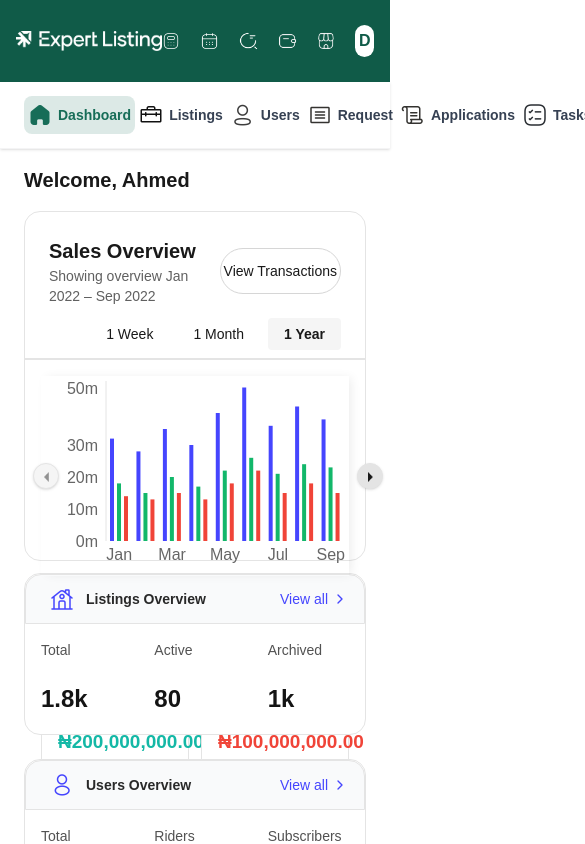
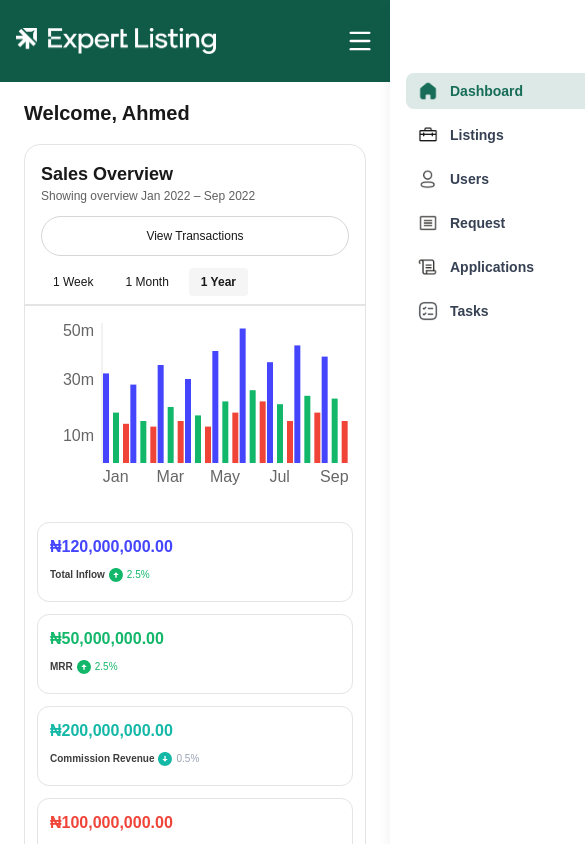
Before and after one commit to Erhimuebru/Proptech-dashboard, a Next.js app: page / in a window 390 px wide. Shown: the top 844 px of the page, 585 px wide, since content can reach past the window. Built offline with nearby package versions, Linux system fonts and the light colour scheme.

Commit message:
protech dashboard

```diff
--- a/app/page.tsx
+++ b/app/page.tsx
@@ -6,7 +6,7 @@ export default function Home() {
   return (
     <div className="flex-col">
     <Navbar/>
-    <SubNavbar/>
+    {/* <SubNavbar/> */}
     <DashboardPage/>
     </div>
   );
--- a/components/dashoard.tsx
+++ b/components/dashoard.tsx
@@ -70,9 +70,9 @@ export default function DashboardPage() {
 
   return (
     <div className="mx-auto max-w-[1440px] px-6">
-
-        <h2 className="text-[#191919] font-bold text-[20px] mt-4 mb-4  ">Welcome, Ahmed</h2>
-
+      <h2 className="text-[#191919] font-bold text-[20px] mt-4 mb-4  ">
+        Welcome, Ahmed
+      </h2>
 
       <div className="grid grid-cols-1 gap-3 xl:grid-cols-3 mb-6">
         <div className="xl:col-span-2">
@@ -81,12 +81,14 @@ export default function DashboardPage() {
         <div className="space-y-6">
           {/* Listings Overview */}
           <OverviewCard
-        icon={  <Image
+            icon={
+              <Image
                 src={"/icons/solar_home-linear.png"}
                 alt={"Previous"}
                 width={24}
                 height={24}
-          />}
+              />
+            }
             title="Listings Overview"
             stats={[
               { label: "Total", value: "1.8k" },
@@ -98,12 +100,14 @@ export default function DashboardPage() {
 
           {/* Users Overview */}
           <OverviewCard
-        icon={<Image
+            icon={
+              <Image
                 src={"/icons/user.png"}
                 alt={"Previous"}
                 width={24}
                 height={24}
-          />}
+              />
+            }
             title="Users Overview"
             stats={[
               { label: "Total", value: "20.7k" },
@@ -113,20 +117,15 @@ export default function DashboardPage() {
             onViewAll={() => console.log("View all users")}
           />
         </div>
+      </div>
+      <div className="grid grid-cols-1 gap-3 md:grid-cols-2 xl:grid-cols-3 pb-32">
 
-</div>
-  <div className="grid grid-cols-1 gap-3 md:grid-cols-2 xl:grid-cols-3">
-      {/* Hero carousel (autoplay) */}
         <Carousel autoPlay interval={5000} items={heroCarousel} />
 
-      {/* Secondary carousel (slower autoplay) */}
         <Carousel autoPlay interval={7000} items={officeCarousel} />
 
-      {/* Static carousel (dots only) */}
         <Carousel autoPlay interval={9000} items={apartmentCarousel} />
       </div>
-
-
     </div>
   );
 }
--- a/components/navbar.tsx
+++ b/components/navbar.tsx
@@ -1,11 +1,47 @@
+"use client";
+
+import { useState } from "react";
 import Image from "next/image";
+import clsx from "clsx";
+import { Menu, X } from "lucide-react";
 
 export default function Navbar() {
+  const [active, setActive] = useState("Dashboard");
+  const [open, setOpen] = useState(false);
+
+  const NAV_ITEMS = [
+    {
+      label: "Dashboard",
+      icon: "/icons/Home 1.png",
+    },
+    {
+      label: "Listings",
+      icon: "/icons/Toolbox.png",
+    },
+    {
+      label: "Users",
+      icon: "/icons/Profile 1.png",
+    },
+    {
+      label: "Request",
+      icon: "/icons/Article.png",
+    },
+    {
+      label: "Applications",
+      icon: "/icons/Scroll.png",
+    },
+    {
+      label: "Tasks",
+      icon: "/icons/task-square.png",
+    },
+  ];
+
   return (
-    <header className="w-full bg-[#105B48] text-white h-[82px] flex items-center ">
+    <>
+      {/* TOP NAVBAR */}
+      <header className="w-full bg-[#105B48] text-white h-[82px] flex items-center">
         <div className="max-w-[1440px] mx-auto w-full flex items-center justify-between px-4">
-        {/* Left: Logo */}
-        <div className="flex items-center gap-6 text-lg font-semibold">
+          {/* Logo */}
           <Image
             src="/icons/expertlisting.png"
             alt="Logo"
@@ -13,65 +49,132 @@ export default function Navbar() {
             height={26}
             priority
           />
-        </div>
 
-        {/* Right: Actions */}
-        <div className="flex items-center gap-5">
-          <button className="hover:opacity-80">
+          {/* Desktop Actions */}
+          <div className="hidden md:flex items-center gap-5">
+            {[
+              "Budgeting",
+              "calendar",
+              "document-text",
+              "Payout Center",
+              "Marketplace",
+            ].map((icon) => (
+              <button key={icon} className="hover:opacity-80">
                 <Image
-              src="/icons/Budgeting.png"
-              alt="Budgeting"
+                  src={`/icons/${icon}.png`}
+                  alt={icon}
                   width={32}
                   height={32}
-              priority
                 />
               </button>
-
-          <button className="hover:opacity-80">
-            <Image
-              src="/icons/calendar.png"
-              alt="Calendar"
-              width={32}
-              height={32}
-              priority
-            />
-          </button>
-
-          <button className="hover:opacity-80">
-            <Image
-              src="/icons/document-text.png"
-              alt="Document"
-              width={32}
-              height={32}
-              priority
-            />
-          </button>
-          <button className="hover:opacity-80">
-            <Image
-              src="/icons/Payout Center.png"
-              alt="Marketplace"
-              width={32}
-              height={32}
-              priority
-            />
-          </button>
-
-          <button className="hover:opacity-80">
-            <Image
-              src="/icons/Marketplace.png"
-              alt="Marketplace"
-              width={32}
-              height={32}
-              priority
-            />
-          </button>
+            ))}
 
             <div className="flex h-8 w-8 items-center justify-center rounded-full bg-white text-[#105B48] font-bold">
               D
             </div>
           </div>
+
+          {/* Mobile Menu Button */}
+          <button
+            onClick={() => setOpen(true)}
+            className="md:hidden"
+          >
+            <Menu size={28} />
+          </button>
+        </div>
+      </header>
+
+      {/* DESKTOP SUB NAV */}
+      <header className="hidden md:flex w-full bg-white border-b border-[#F4F4F5] shadow-sm h-[67px] items-center">
+        <nav className="flex justify-between px-6 py-3 max-w-[1440px] mx-auto w-full">
+          {NAV_ITEMS.map((item) => {
+            const isActive = active === item.label;
+
+            return (
+              <button
+                key={item.label}
+                onClick={() => setActive(item.label)}
+                className={clsx(
+                  "flex items-center gap-1.5 h-[38px] px-4 rounded-[8px] text-sm font-[600] transition-all",
+                  isActive
+                    ? "bg-[#176D5826] text-[#176D58]"
+                    : "text-gray-700 hover:opacity-80"
+                )}
+              >
+                <Image
+                  src={item.icon}
+                  alt={item.label}
+                  width={24}
+                  height={24}
+                />
+                {item.label}
+              </button>
+            );
+          })}
+        </nav>
+      </header>
+
+      {/* MOBILE SIDEBAR */}
+      <div
+        className={clsx(
+          "fixed inset-0 z-50 bg-black/40 transition-opacity",
+          open ? "opacity-100 visible" : "opacity-0 invisible"
+        )}
+        onClick={() => setOpen(false)}
+      />
+
+      <aside
+        className={clsx(
+          "fixed right-0 top-0 z-50 h-full w-[280px] bg-white shadow-lg transform transition-transform duration-300",
+          open ? "translate-x-0" : "translate-x-full"
+        )}
+      >
+        {/* Sidebar Header */}
+        <div className="flex items-center justify-between p-4 border-b">
+          <Image
+            src="/icons/expertlisting.png"
+            alt="Logo"
+            width={150}
+            priority
+            height={20}
+              className="dark:invert"
+          />
+          <button onClick={() => setOpen(false)}>
+            <X size={24} className="text-red-500" />
+          </button>
         </div>
 
-    </header>
+        {/* Nav Items */}
+        <div className="flex flex-col p-4 gap-2">
+          {NAV_ITEMS.map((item) => {
+            const isActive = active === item.label;
+
+            return (
+              <button
+                key={item.label}
+                onClick={() => {
+                  setActive(item.label);
+                  setOpen(false);
+                }}
+                className={clsx(
+                  "flex items-center gap-3 px-3 py-2 rounded-lg text-sm font-[600]",
+                  isActive
+                    ? "bg-[#176D5826] text-[#176D58]"
+                    : "text-gray-700"
+                )}
+              >
+                <Image
+                  src={item.icon}
+                  alt={item.label}
+                  width={20}
+                  height={20}
+                />
+                {item.label}
+              </button>
+            );
+          })}
+        </div>
+      </aside>
+    </>
   );
 }
--- a/components/overview-card.tsx
+++ b/components/overview-card.tsx
@@ -21,12 +21,13 @@ export default function OverviewCard({
   onViewAll,
 }: OverviewCardProps) {
   return (
-    <div className="rounded-[16px] bg-white border border-[#E4E4E4] h-[162px]">
+    <div className="rounded-[16px] bg-white border border-[#E4E4E4] min-h-[180px] flex flex-col">
+
       {/* Header */}
-      <div className=" flex items-center justify-between bg-[#F9FAFB] h-[50px] border border-[#E4E4E4] rounded-t-[16px] p-4">
-        <div className="flex items-center gap-1 ">
+      <div className="flex items-center justify-between bg-[#F9FAFB] h-[50px] border-b border-[#E4E4E4] rounded-t-[16px] px-4">
+        <div className="flex items-center gap-2">
           {icon && (
-            <div className="flex h-10 w-10 items-center justify-center rounded-full">
+            <div className="flex h-8 w-8 items-center justify-center rounded-full">
               {icon}
             </div>
           )}
@@ -44,8 +45,8 @@ export default function OverviewCard({
         </button>
       </div>
 
-      {/* Stats */}
-      <div className="grid grid-cols-3 gap-8 p-4">
+      {/* Stats (center vertically) */}
+      <div className="grid grid-cols-3 gap-8 p-6 flex-1 place-content-center">
         {stats.map((stat) => (
           <div key={stat.label}>
             <p className="text-[14px] text-[#525252]">{stat.label}</p>
--- a/components/sales-listings-overview-section.tsx
+++ b/components/sales-listings-overview-section.tsx
@@ -1,6 +1,5 @@
 "use client";
 import Image from "next/image";
-import {  Home } from "lucide-react";
 import {
   BarChart,
   Bar,
@@ -8,7 +7,6 @@ import {
   YAxis,
   Tooltip,
   ResponsiveContainer,
-
 } from "recharts";
 
 const chartData = [
@@ -22,13 +20,14 @@ const chartData = [
   { month: "Aug", inflow: 42000000, outflow: 24000000, profit: 18000000 },
   { month: "Sep", inflow: 38000000, outflow: 23000000, profit: 15000000 },
 ];
+
 type Trend = "positive" | "negative" | "neutral";
+
 const trendIconMap = {
   positive: "/icons/Vector (4).png",
   negative: "/icons/Vector (3).png",
   neutral: "/icons/Vector (2).png",
 };
-
 
 function MetricCard({
   label,
@@ -44,18 +43,19 @@ const chartData = [
   color: string;
 }) {
   return (
-      <div className="rounded-xl border border-[#E4E4E4] bg-white  h-[83px] p-4">
+    <div className="rounded-xl border border-[#E4E4E4] bg-white min-h-[80px] p-3 sm:p-5">
+      <p className={`text-[16px] sm:text-[19px] font-bold ${color}`}>
+        {value}
+      </p>
 
-        <p className={`text-[19px] font-bold ${color}`}>{value}</p>
-
-        <div className="mt-2 flex items-center gap-1 text-[11px] whitespace-nowrap">
+      <div className="mt-2 flex items-center gap-1 text-[10px] sm:text-[11px] whitespace-nowrap">
         <p className="text-[#3D3D3D] font-semibold">{label}</p>
 
         <Image
           src={trendIconMap[trend]}
           alt={`${trend} trend`}
-    width={16}
-    height={16}
+          width={14}
+          height={14}
         />
 
         <span
@@ -70,39 +70,39 @@ const chartData = [
           {change}
         </span>
       </div>
-
-
     </div>
   );
 }
 
-
 export default function SalesOverview() {
   return (
-    <div className="rounded-2xl border border-[#E4E4E4] bg-white h-[350px]">
+    <div className="rounded-2xl border border-[#E4E4E4] bg-white min-h-[350px] w-full">
+
       {/* Header */}
-      <div className="mb-3 flex items-center justify-between pr-6 pl-6 pt-6">
+      <div className="mb-3 flex flex-col gap-3 sm:flex-row sm:items-center sm:justify-between px-4 sm:px-6 pt-4 sm:pt-6">
         <div>
-          <h2 className="text-[20px] font-semibold text-[#191919]">Sales Overview</h2>
-          <p className="text-sm text-[#606060]">
+          <h2 className="text-[18px] sm:text-[20px] font-semibold text-[#191919]">
+            Sales Overview
+          </h2>
+          <p className="text-xs sm:text-sm text-[#606060]">
             Showing overview Jan 2022 – Sep 2022
           </p>
         </div>
 
-        <button className="rounded-full border border-[#D6D6D6] text-[#191919] w-[177px] h-[46px] text-sm font-medium hover:bg-muted">
+        <button className="rounded-full border border-[#D6D6D6] text-[#191919] h-[40px] sm:h-[46px] px-4 text-xs sm:text-sm font-medium hover:bg-muted">
           View Transactions
         </button>
       </div>
 
       {/* Filters */}
-      <div className="mb-2 flex gap-2 justify-end pr-6">
-        {['1 Week', '1 Month', '1 Year'].map((item, i) => (
+      <div className="mb-2 flex flex-wrap gap-2 justify-start sm:justify-end px-4 sm:pr-6">
+        {["1 Week", "1 Month", "1 Year"].map((item, i) => (
           <button
             key={item}
-            className={`rounded-sm px-4 py-1.5 text-sm text-[#191919] ${
+            className={`rounded-sm px-3 py-1.5 text-xs sm:text-sm text-[#191919] ${
               i === 2
-                ? ' bg-[#F5F5F5] hover:bg-[#E4E4E7] font-semibold'
-                : ''
+                ? "bg-[#F5F5F5] hover:bg-[#E4E4E7] font-semibold"
+                : ""
             }`}
           >
             {item}
@@ -110,59 +110,56 @@ export default function SalesOverview() {
         ))}
       </div>
 
-<div className="border border-[#E4E4E4]"/>
+      <div className="border border-[#E4E4E4]" />
+
       {/* Chart + Metrics */}
-<div className="grid grid-cols-1 gap-10 lg:grid-cols-2 p-4 ">
+      <div className="grid grid-cols-1 gap-6 lg:grid-cols-2 p-3 sm:p-4">
 
         {/* Chart */}
-<div className="relative h-[200px]">
+        <div className="relative h-[180px] sm:h-[220px] w-full">
               {/* Prev */}
-  <button className="absolute  w-[26px] h-[26px] flex item-center justify-center -left-2 top-1/2 z-10 -translate-y-1/2 rounded-full border border-[#E4E4E4] bg-[#F5F5F5] p-2 shadow-sm hover:bg-[#F5F5F5]">
-  <Image
-    src={"/icons/Vector (6).png"}
-    alt={"Previous"}
-    width={5}
-    height={5}
-  />
-  </button>
+              <div className="sm:block hidden">
+          <button className="absolute -left-2 top-1/2 -translate-y-1/2 z-10 h-7 w-7 flex items-center justify-center rounded-full border bg-[#F5F5F5]">
+            <Image src="/icons/Vector (6).png" alt="" width={6} height={6} />
+          </button></div>
 
           {/* Next */}
-  <button className="absolute w-[26px] h-[26px] flex item-center justify-center -right-8.5 top-1/2 z-10 -translate-y-1/2 rounded-full border border-[#E4E4E4] bg-[#E4E4E4] p-2 shadow-sm hover:bg-[#F5F5F5]">
-  <Image
-    src={"/icons/Vector (5).png"}
-    alt={"Next"}
-    width={5}
-    height={5}
-  />
-  </button>
-
-  <ResponsiveContainer width="100%" height="100%" className=" shadow-[4px_0_10px_-2px_rgba(0,0,0,0.08)]" >
-
-    <BarChart data={chartData} barGap={3} barCategoryGap={10}>
-      {/* <CartesianGrid  vertical={false} /> */}
+          <div className="sm:block hidden">
+          <button className="absolute   -right-4 top-1/2 -translate-y-1/2 z-10 h-7 w-7 flex items-center justify-center rounded-full border bg-[#E4E4E4]">
+            <Image src="/icons/Vector (5).png" alt="" width={6} height={6} />
+          </button></div>
+          <ResponsiveContainer width="100%" height="100%">
+            <BarChart data={chartData} barGap={4} barCategoryGap={12}>
               <XAxis dataKey="month" tickLine={false} axisLine={false} />
               <YAxis
                 domain={[0, 50_000_000]}
-  ticks={[0, 10_000_000, 20_000_000, 30_000_000, 40_000_000, 50_000_000]}
+                ticks={[
+                  0,
+                  10_000_000,
+                  20_000_000,
+                  30_000_000,
+                  40_000_000,
+                  50_000_000,
+                ]}
                 tickFormatter={(v) => `${v / 1_000_000}m`}
                 tickLine={false}
-  axisLine={{ stroke: "#E4E4E4", strokeWidth: 1 }}
+                axisLine={{ stroke: "#E4E4E4" }}
+              />
+              <Tooltip
+                formatter={(v) =>
+                  `₦${(v as number).toLocaleString()}`
+                }
               />
 
-
-      <Tooltip formatter={(v) => `₦${(v ?? 0).toLocaleString()}`} />
-
-      <Bar dataKey="inflow" barSize={4} fill="#4545FE" />
-      <Bar dataKey="outflow" barSize={4} fill="#12B76A" />
-      <Bar dataKey="profit" barSize={4} fill="#F04438" />
+              <Bar dataKey="inflow" barSize={6} fill="#4545FE" />
+              <Bar dataKey="outflow" barSize={6} fill="#12B76A" />
+              <Bar dataKey="profit" barSize={6} fill="#F04438" />
             </BarChart>
           </ResponsiveContainer>
         </div>
 
-
-
-  {/* Metrics (2x2 grid) */}
-  <div className="grid grid-cols-2 gap-3">
+        {/* Metrics */}
+        <div className="grid grid-cols-1 sm:grid-cols-2 gap-3">
           <MetricCard
             label="Total Inflow"
             value="₦120,000,000.00"
@@ -193,7 +190,6 @@ export default function SalesOverview() {
           />
         </div>
       </div>
-
     </div>
   );
 }
--- a/components/subnav.tsx
+++ /dev/null
@@ -1,68 +0,0 @@
-"use client";
-
-import { useState } from "react";
-import Image from "next/image";
-import clsx from "clsx";
-
-const NAV_ITEMS = [
-  {
-    label: "Dashboard",
-    icon: "/icons/Home 1.png",
-  },
-  {
-    label: "Listings",
-    icon: "/icons/Toolbox.png",
-  },
-  {
-    label: "Users",
-    icon: "/icons/Profile 1.png",
-  },
-  {
-    label: "Request",
-    icon: "/icons/Article.png",
-  },
-  {
-    label: "Applications",
-    icon: "/icons/Scroll.png",
-  },
-  {
-    label: "Tasks",
-    icon: "/icons/task-square.png",
-  },
-];
-
-export default function SubNavbar() {
-  const [active, setActive] = useState("Dashboard");
-
-  return (
-    <header className="w-full bg-white border-b border-[#F4F4F5] shadow-sm h-[67px] flex items-center">
-      <nav className="flex justify-between px-6 py-3 max-w-[1440px] mx-auto w-full">
-        {NAV_ITEMS.map((item) => {
-          const isActive = active === item.label;
-
-          return (
-            <button
-              key={item.label}
-              onClick={() => setActive(item.label)}
-              className={clsx(
-                "flex items-center cusor:pointer justify-center gap-1.5 h-[38px] px-4 rounded-[8px] text-sm font-[600] transition-all",
-                isActive
-                  ? "bg-[#176D5826] text-[#176D58]"
-                  : "text-gray-700 hover:opacity-80"
-              )}
-            >
-              <Image
-                src={item.icon}
-                alt={item.label}
-                width={24}
-                height={24}
-                priority
-              />
-              {item.label}
-            </button>
-          );
-        })}
-      </nav>
-    </header>
-  );
-}
```
Lines whose indentation alone changed are shown as unchanged.
